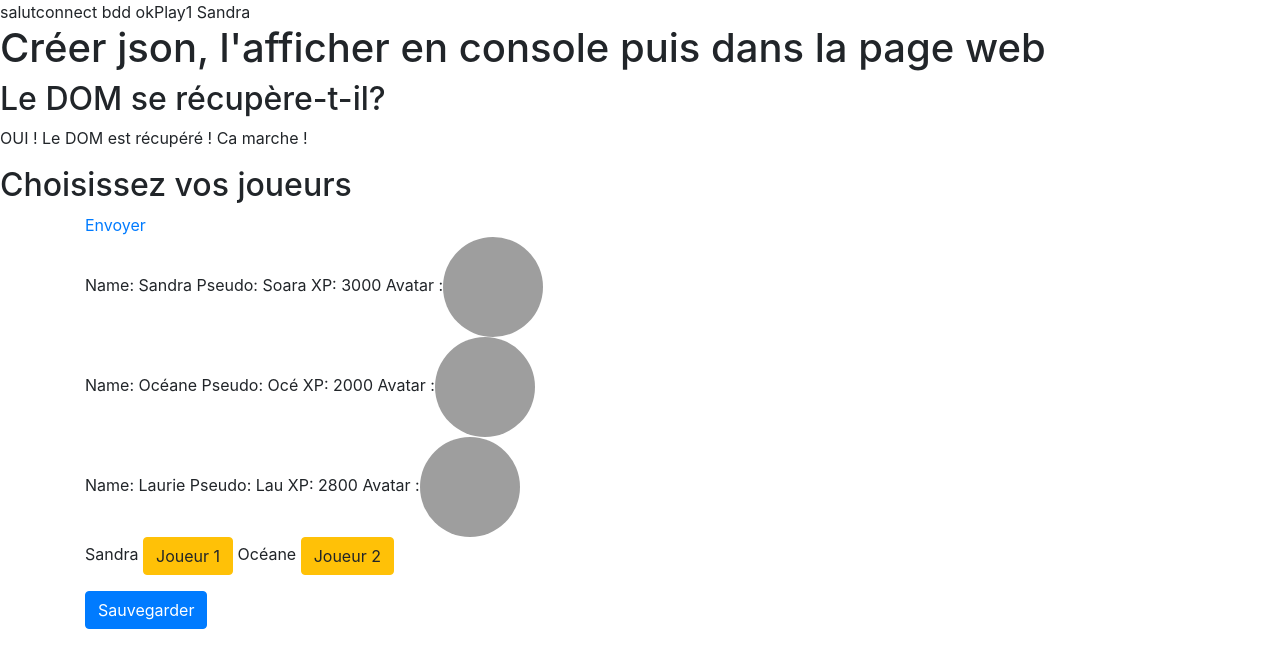
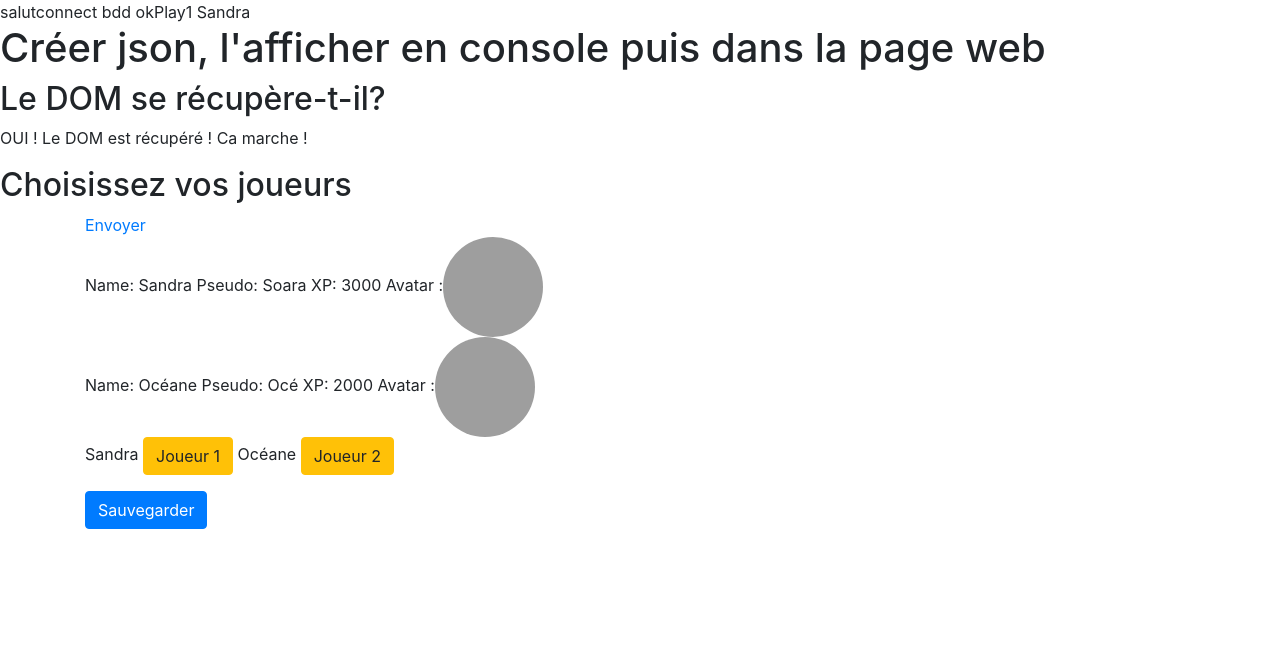
Before and after one commit to SandraMILLET/Fetch_json, a PHP site: page / in a window 1280 px wide. Shown: the top 668 px of the page. Run offline with PHP 8.4, Linux system fonts and the light colour scheme; grey boxes are pictures that could not be loaded.

Commit message:
come back it's work

```diff
--- a/index.php
+++ b/index.php
@@ -34,6 +34,7 @@ echo 'salut';
     <!--<h2>Présentation du joueur :</h2>-->
     <!--<div id="result"> </div>-->
 
+
     <h2 class="choice">Choisissez vos joueurs</h2>
 
     <div class="container">
@@ -42,7 +43,7 @@ echo 'salut';
             <a href="?action=insertPlayer()?>">Envoyer</a>
 
             </div>
-            <div class="md-6 affichePlayer">
+            <div class="md-6" id="affichePlayer">
                 <?php echo $play1->getNom()?>
                 <button id="player" class="btn btn-warning">Joueur 1</button>
                 <?php echo $play2->getNom()?>
--- a/js/joueur.json
+++ b/js/joueur.json
@@ -10,11 +10,5 @@
     "pseudo" : "Océ",
     "xp" : "2000",
     "urlimg" : "/img/canecorse.jpg"
-},
-{
-    "nom" : "Laurie",
-    "pseudo" : "Lau",
-    "xp" : "2800",
-    "urlimg" : "/img/chat.jpg"
 }
 ]
--- a/js/script.js
+++ b/js/script.js
@@ -1,3 +1,6 @@
+/* debut ca marche */
+
+
 window.onload = function () {
     console.log('page load');
 
@@ -10,7 +13,6 @@ window.onload = function () {
 
 /*insertion API*/
 let urlAPI = "js/joueur.json";
-
 
     fetch(urlAPI)
             .then(function (response) {
@@ -37,20 +39,4 @@ let urlAPI = "js/joueur.json";
                 mainContainer.appendChild(div);
             }
         }
-
-
-        let players = document.getElementsById("affichePlayer");
-        console.log(players.length);
-
-        for(let i = 0 ; i < (players.length) ; i++){
-            players[i].addEventListener('click',function(){
-
-                //console.log(players[i]);
-                let play = players[i];
-                console.log(players.dataset.nom);
-            })
-
-        }
-    affichenbr = document.getElementById('Nbre');
-    var div = document.createElement("div");
-    div.innerHTML = 'Nombre de joueur: ' + data.lenght;
+/* fin du "ca marche" */
--- a/php/database.php
+++ b/php/database.php
@@ -38,10 +38,10 @@ class Database
         $req = $this->db->prepare($sql);
         try {
             $result = $req->execute([
-                'nom' => $nom,
-                'pseudo' => $pseudo,
-                'xp' => $xp,
-                'img'=> $img
+                'nom' => getNom(),
+                'pseudo' => getPseudo(),
+                'xp' => getXp(),
+                'img'=>getImg()
             ]);
             return $result;
         } catch (PDOException $e) {
```
